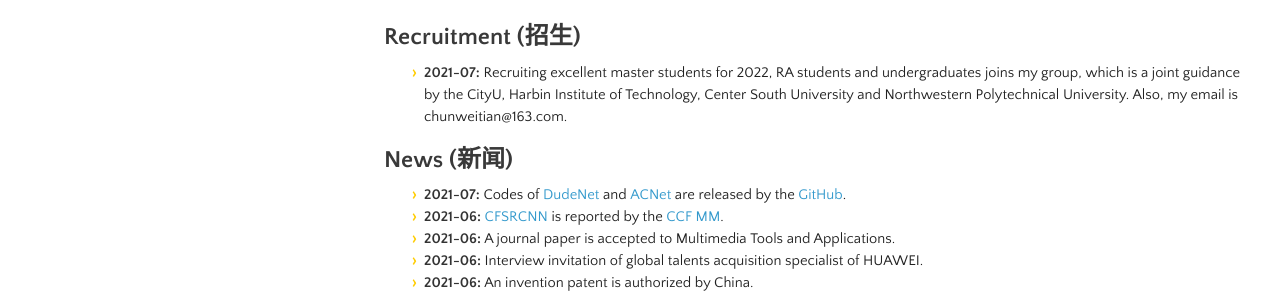
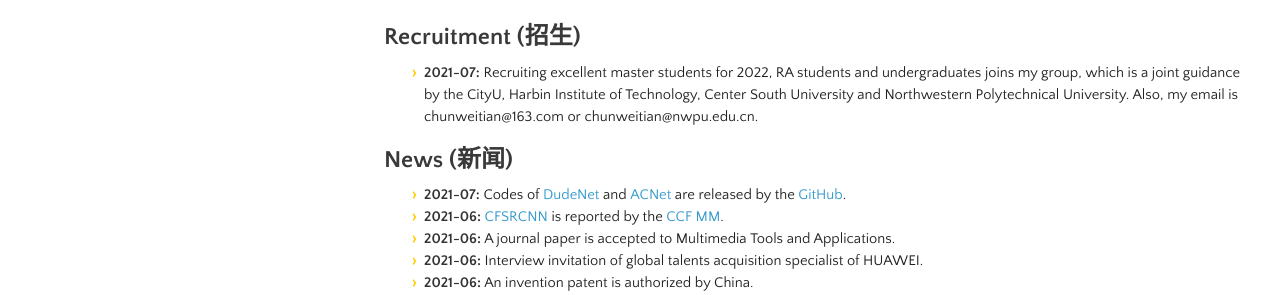
Before and after one commit to hellloxiaotian/hellloxiaotian.github.io, a Jekyll site: the page built from index.md, in a window 1280 px wide and 900 px high, scrolled down 1024 px. Shown: the part 195-490 px from the top of the window. Built offline with Jekyll 4.4.1, drawn with Linux system fonts in a browser that asks for light colours; nearby versions of some CDN libraries; our own code applies the rules of GitHub Pages for plain Markdown files; the repository's description, which GitHub fills in, is left out.

Commit message:
Update index.md

```diff
--- a/index.md
+++ b/index.md
@@ -26,7 +26,7 @@ Major Research Project:  Noise Tolerance Computing and Flexible Low-Level Vision
 <br/>
 
 ## Recruitment (招生)
-- **2021-07:** Recruiting excellent master students for 2022, RA students and undergraduates joins my group, which is a joint guidance by the CityU, Harbin Institute of Technology, Center South University and Northwestern Polytechnical University. Also, my email is chunweitian@163.com.
+- **2021-07:** Recruiting excellent master students for 2022, RA students and undergraduates joins my group, which is a joint guidance by the CityU, Harbin Institute of Technology, Center South University and Northwestern Polytechnical University. Also, my email is chunweitian@163.com or chunweitian@nwpu.edu.cn.
 
 ## News (新闻)
 - **2021-07:** Codes of [DudeNet](https://github.com/hellloxiaotian/DudeNet) and [ACNet](https://github.com/hellloxiaotian/ACNet) are released by the [GitHub](https://github.com/hellloxiaotian).
```
